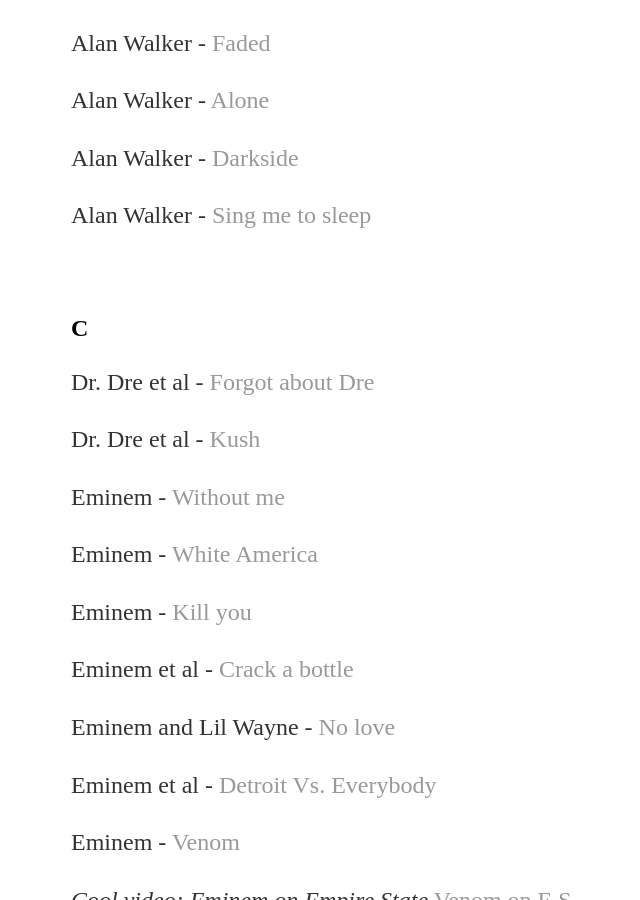
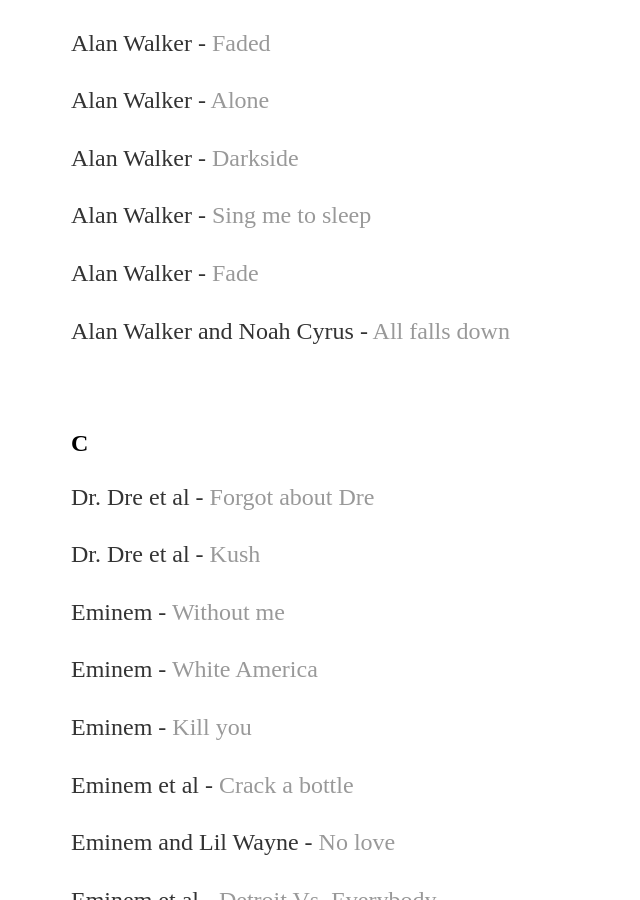
Before and after one commit to yjkweon24/yjkweon24.github.io, a Jekyll site: the page built from _posts/2018-10-23-songs-that-i-love.md, in a window 1280 px wide and 900 px high, scrolled down 6871 px. Shown: the whole window, without its empty margins (121-761 px from the left). Built offline with Jekyll 4.4.1, drawn with Linux system fonts in a browser that asks for light colours.

Commit message:
Update 2018-10-23-songs-that-i-love.md

```diff
--- a/_posts/2018-10-23-songs-that-i-love.md
+++ b/_posts/2018-10-23-songs-that-i-love.md
@@ -237,6 +237,10 @@
 
 Alan Walker - [Sing me to sleep](https://www.youtube.com/watch?v=2i2khp_npdE)
 
+Alan Walker - [Fade](https://www.youtube.com/watch?v=bM7SZ5SBzyY&ab_channel=NoCopyrightSounds)
+
+Alan Walker and Noah Cyrus - [All falls down](https://www.youtube.com/watch?v=6RLLOEzdxsM&ab_channel=AlanWalker)
+
 <br>
 
 ## C
```
